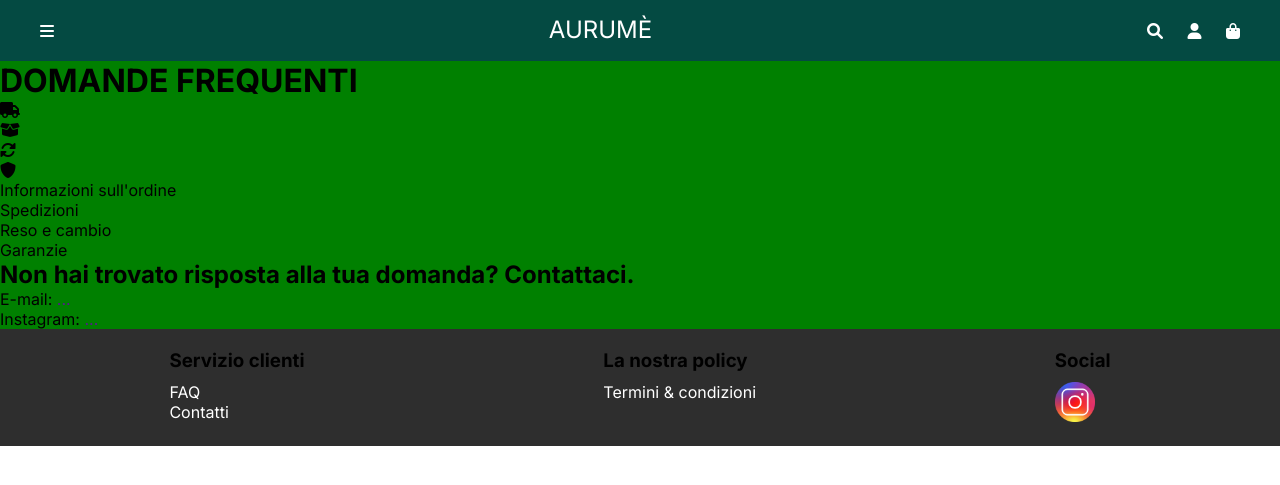
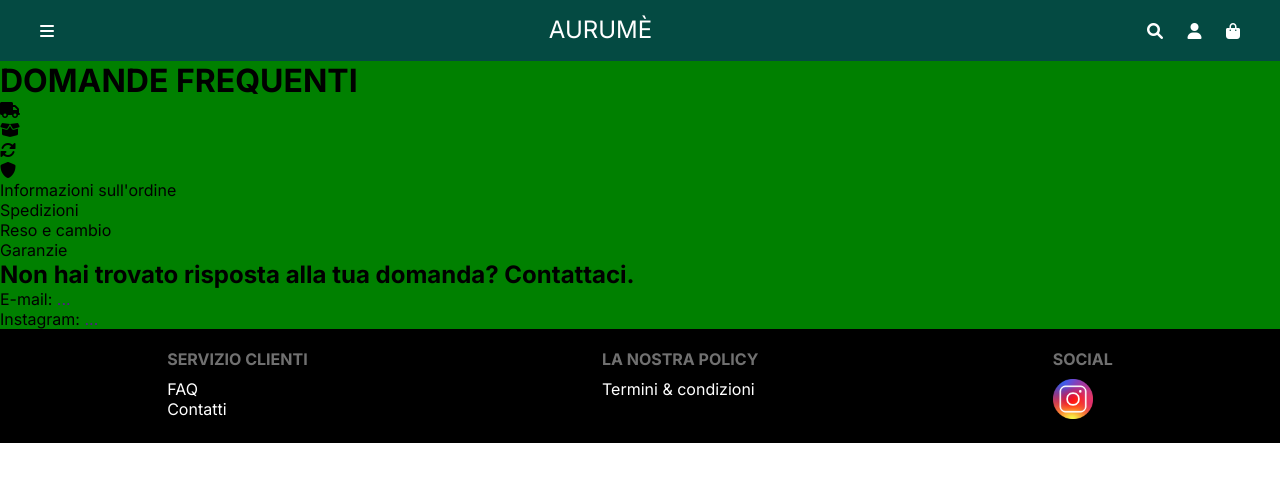
Before and after one commit to feerdy13/GRUPPO_16_PROGETTO_TSW, a PHP site: page /faq.php in a window 1280 px wide. Shown: the top 485 px of the page. Run offline with PHP 8.4, Linux system fonts and the light colour scheme.

Commit message:
modifiche modifiche

```diff
--- a/Aurumè/includes/footer.html
+++ b/Aurumè/includes/footer.html
@@ -1,15 +1,15 @@
     <footer>
         <div class="footer-column">
-            <h3>Servizio clienti</h3>
+            <h3>SERVIZIO CLIENTI</h3>
             <p><a href="faq.php">FAQ</a></p>
             <p><a href="contatti.php">Contatti</a></p>
         </div>
         <div class="footer-column">
-            <h3>La nostra policy</h3>
+            <h3>LA NOSTRA POLICY</h3>
             <p><a href="termini_condizioni.php">Termini & condizioni</a></p>
         </div>
         <div class="footer-column">
-            <h3>Social</h3>
+            <h3>SOCIAL</h3>
             <a href="https://www.example.com">
                 <img src="resources/img/logoINSTAGRAM.webp" alt="Social Media Icon">
             </a>
--- a/Aurumè/resources/css/config.css
+++ b/Aurumè/resources/css/config.css
@@ -9,7 +9,7 @@
     /* Colori del Brand */
     --first-color: #044a42;
     --second-color: #d4af37;
-    --third-color: #2e2e2e;
+    --third-color: #000000;
 
     /* Font Testo */
     --font-text: 'Inter', sans-serif;
--- a/Aurumè/resources/css/footer.css
+++ b/Aurumè/resources/css/footer.css
@@ -6,6 +6,8 @@ footer {
 }
 
 footer h3 {
+    color: rgb(112, 112, 112);
+    font-size: medium;
     margin-bottom: 10px;
 }
 
```
